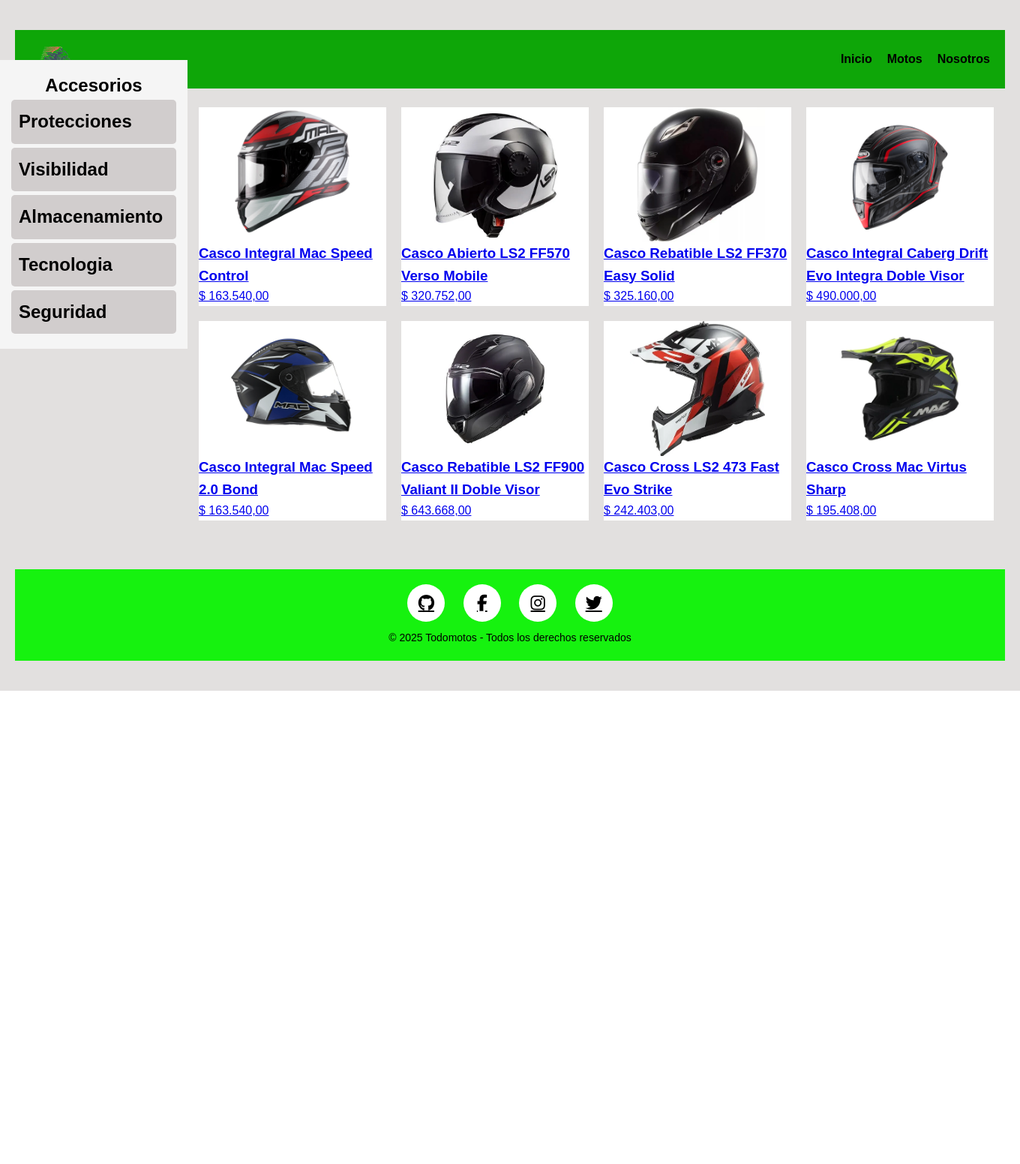
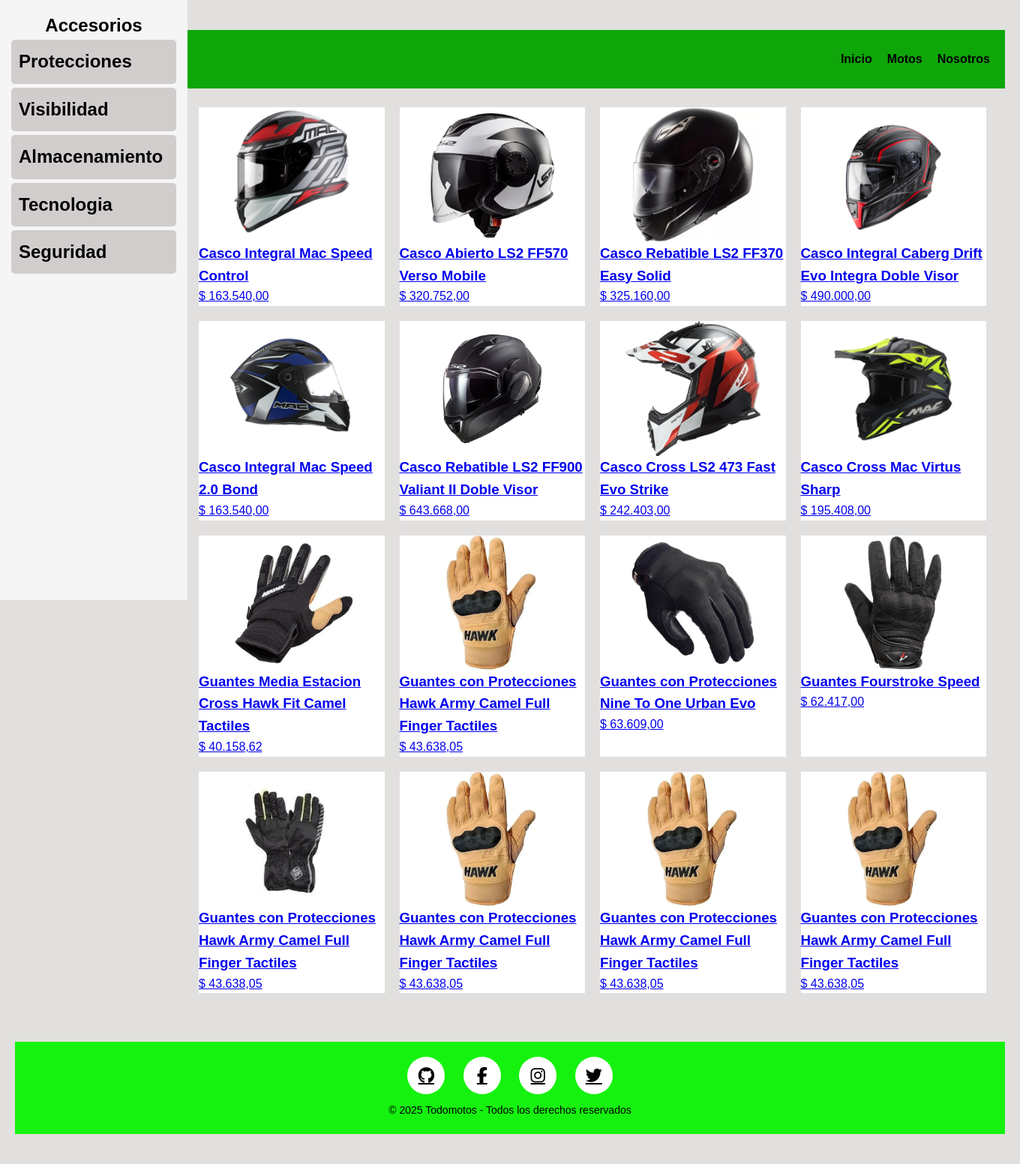
Before and after one commit to jerecas770/TODO-MOTOS-, a PHP site: page /accesorios/accesorios.html in a window 1360 px wide. Shown: the whole page at 75% size. Before the commit the page ends 921 px from the top, so only its background shows below. Run offline with PHP 8.4, Linux system fonts and the light colour scheme.

Commit message:
termine de agregar algunos cascos y empece a agregar algunos guantes

```diff
--- a/accesorios/accesorios.html
+++ b/accesorios/accesorios.html
@@ -38,8 +38,8 @@
           <input class="Lista_Input_Accesorios" type="checkbox" id="Menu_Protecciones">
           <label class="La_Menu_Accesorios" for="Menu_Protecciones">Protecciones</label>
           <ul id="Protecciones" class="Lista_Accesorios">
-            <li  >Cascos</li>
-            <li>Guantes</li>
+            <li><a href="#Info_Cascos">Cascos</a></li>
+            <li><a href="#Info_Guantes">Guantes</a></li>
             <li>Rodilleras</li>
             <li>Chalecos</li>
           </ul>
@@ -82,7 +82,7 @@
       <div id="Right_Accesorios">
         <div id="Info_Protecciones">
           <div id="Info_Cascos">
-            <div class="Info_Cascos_Flex">
+            <div class="Info_Flex">
               <a href="https://www.cycles.com.ar/casco-integral-mac-speed-control/p">
                 <div id="Casco_Integral" >
                   <img src="Casco1_Integral_Mac_Speed_Control.jpeg" alt="">
@@ -113,7 +113,7 @@
               </a>
             </div>
 
-            <div class="Info_Cascos_Flex">
+            <div class="Info_Flex">
               <a href="https://www.cycles.com.ar/casco-integral-mac-speed-2-0-bond/p">
                 <div>
                   <img src="Casco5_Integral_Mac_Speed_2.0_Bond.jpeg" alt="">
@@ -145,6 +145,70 @@
             </div>
           </div>
 
+          <div id="Info_Guantes">
+            <div class="Info_Flex">
+              <a href="https://www.cycles.com.ar/guantes-media-estacion-cross-hawk-fit-camel-tactiles/p">
+                <div>
+                  <img src="Guantes1_Media_Estacion_Cross_Hawk_Fit_Camel_Tactiles.webp" alt="">
+                  <h3>Guantes Media Estacion Cross Hawk Fit Camel Tactiles</h3>
+                  <p>$ 40.158,62</p>
+                </div>
+              </a>
+              <a href="https://www.cycles.com.ar/guantes-con-protecciones-hawk-army-camel-full-finger-tactiles/p">
+                <div>
+                  <img src="Guantes2_con_Protecciones_Hawk_Army_Camel_Full_Finger_Tactiles.webp" alt="">
+                  <h3>Guantes con Protecciones Hawk Army Camel Full Finger Tactiles</h3>
+                  <p>$ 43.638,05</p>
+                </div>
+              </a>
+              <a href="https://www.cycles.com.ar/guantes-con-protecciones-nine-to-one-urban-evo/p">
+                <div>
+                  <img src="Guantes3_con_Protecciones_Nine_To_One_Urban_Evo.webp" alt="">
+                  <h3>Guantes con Protecciones Nine To One Urban Evo</h3>
+                  <p>$ 63.609,00</p>
+                </div>
+              </a>
+              <a href="https://www.cycles.com.ar/guantes-fourstroke-speed/p">
+                <div>
+                  <img src="Guantes4_Fourstroke_Speed.jpeg" alt="">
+                  <h3>Guantes Fourstroke Speed</h3>
+                  <p>$ 62.417,00</p>
+                </div>
+              </a>
+            </div>
+            <div class="Info_Flex">
+              <a href="https://www.cycles.com.ar/guantes-con-protecciones-hawk-army-camel-full-finger-tactiles/p">
+                <div>
+                  <img src="Guantes5_SOBRE_GUANTES_TUCANO_URBANO_GORDON.webp" alt="">
+                  <h3>Guantes con Protecciones Hawk Army Camel Full Finger Tactiles</h3>
+                  <p>$ 43.638,05</p>
+                </div>
+              </a>
+              <a href="https://www.cycles.com.ar/guantes-con-protecciones-hawk-army-camel-full-finger-tactiles/p">
+                <div>
+                  <img src="Guantes2_con_Protecciones_Hawk_Army_Camel_Full_Finger_Tactiles.webp" alt="">
+                  <h3>Guantes con Protecciones Hawk Army Camel Full Finger Tactiles</h3>
+                  <p>$ 43.638,05</p>
+                </div>
+              </a>
+              <a href="https://www.cycles.com.ar/guantes-con-protecciones-hawk-army-camel-full-finger-tactiles/p">
+                <div>
+                  <img src="Guantes2_con_Protecciones_Hawk_Army_Camel_Full_Finger_Tactiles.webp" alt="">
+                  <h3>Guantes con Protecciones Hawk Army Camel Full Finger Tactiles</h3>
+                  <p>$ 43.638,05</p>
+                </div>
+              </a>
+              <a href="https://www.cycles.com.ar/guantes-con-protecciones-hawk-army-camel-full-finger-tactiles/p">
+                <div>
+                  <img src="Guantes2_con_Protecciones_Hawk_Army_Camel_Full_Finger_Tactiles.webp" alt="">
+                  <h3>Guantes con Protecciones Hawk Army Camel Full Finger Tactiles</h3>
+                  <p>$ 43.638,05</p>
+                </div>
+              </a>
+            </div>
+
+
+          </div>
         </div>
       </div>
 
--- a/styles.css
+++ b/styles.css
@@ -422,22 +422,22 @@ body {
 
 #Cuerpo_Accesorios{
   display: flex;
-  align-items: flex-start;
-  gap: 20px;
 }
 
 #Left_Accesorios_Menu {
   position: fixed;
-  top: 80px;
+  top: 0px;
   left: 0;
   width: 250px;
-  height: calc(100vh-80px);
+  height: 100vh;
   background-color: #f5f5f5;
   padding: 15px;
   overflow-y: auto;
 }
 
 #Right_Accesorios {
+  overflow-y: auto;
+  height: 100%;
   margin-left: 220px;
   padding: 15px;
 }
@@ -489,11 +489,11 @@ body {
   display: block;
 }
 
-#Info_Cascos .Info_Cascos_Flex{
+ .Info_Flex{
   display: flex;
 }
 
-.Info_Cascos_Flex div{
+.Info_Flex a{
   width: 250px;
   height: auto;
   background-color: #ffffff;
@@ -501,12 +501,14 @@ body {
 }
 
 
-#Info_Cascos img{
+.Info_Flex img{
   display: block;
   margin: 0 auto;
   width: 180px;
   height: 180px;
 }
+
+
 
 /*nosotros*/
 
```
Also changed, not shown: accesorios/Guantes1_Media_Estacion_Cross_Hawk_Fit_Camel_Tactiles.webp (added), accesorios/Guantes2_con_Protecciones_Hawk_Army_Camel_Full_Finger_Tactiles.webp (added), accesorios/Guantes3_con_Protecciones_Nine_To_One_Urban_Evo.webp (added), accesorios/Guantes4_Fourstroke_Speed.jpeg (added), accesorios/Guantes5_SOBRE_GUANTES_TUCANO_URBANO_GORDON.webp (added).
